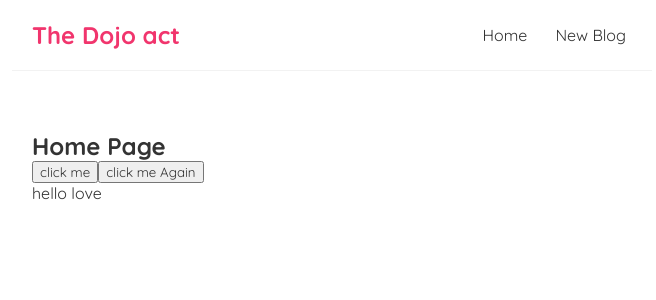
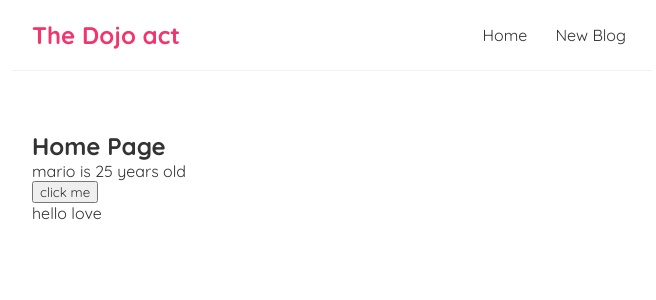
Before and after one commit to cafferti/reactmotive, a React (Vite) app in the folder reactapp/: page / in a window 1280 px wide. Shown: the top 300 px of the page, without its empty margins (308-964 px from the left). Built offline with nearby package versions, Linux system fonts and the light colour scheme.

Commit message:
lesson8 usestates and devtools

```diff
--- a/reactapp/src/home.jsx
+++ b/reactapp/src/home.jsx
@@ -1,20 +1,31 @@
-const Home  = () => {
-    const handleclick = ()=>{
-        console.log(`hello ninjas`)
+import { useState } from "react";
+
+const Home = () => {
+  let [count,setCount] = useState(0);
+  // let username = `austin`
+  const [name, setName] = useState("mario");
+  const [age, setAge] = useState(25);
+  const handleclick = () => {
+    if(count === 0){
+        setName("luigi");
+        setAge(30)
+        setCount(1)
+    }else{
+        setName('mario')
+        setAge(25)
+        setCount(0)
     }
 
-    const handleclickAgain = name =>{
-        console.log(`hello ${name}`)
-    }
-    const username = `austin`
-    return (
-        <div className="home">
-        <h2>Home Page</h2>
-        <button onClick ={handleclick} >click me</button>
-        <button onClick={() =>{handleclickAgain(username)}} >click me Again</button>
-        </div>
 
-     );
-}
+  };
 
-export default Home ;
+  return (
+    <div className="home">
+      <h2>Home Page</h2>
+      <p>{name} is {age} years old</p>
+      <button onClick={handleclick}>click me</button>
+    </div>
+  );
+};
+
+export default Home;
```
